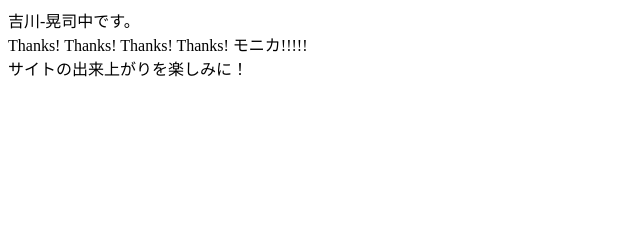
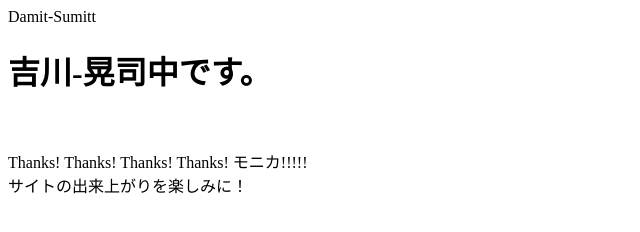
Before and after one commit to ATARO-QQQ/damit-summit, a plain HTML site: page index.html in a window 1280 px wide. Shown: the whole page, without its empty margins (0-640 px from the left). Drawn offline with Linux system fonts and the light colour scheme.

Commit message:
Update index.html

```diff
--- a/index.html
+++ b/index.html
@@ -1,9 +1,10 @@
 <!DOCTYPE html>
 <head>
+  <tytle>Damit-Sumitt</tytle>
 </head>
 <body>
-吉川-晃司中です。<br>
-Thanks! Thanks! Thanks! Thanks! モニカ!!!!!<br>
-サイトの出来上がりを楽しみに！
+<h1>吉川-晃司中です。</h1><br>
+<p>Thanks! Thanks! Thanks! Thanks! モニカ!!!!!<br>
+サイトの出来上がりを楽しみに！</p>
 </body>
 </html>
```
